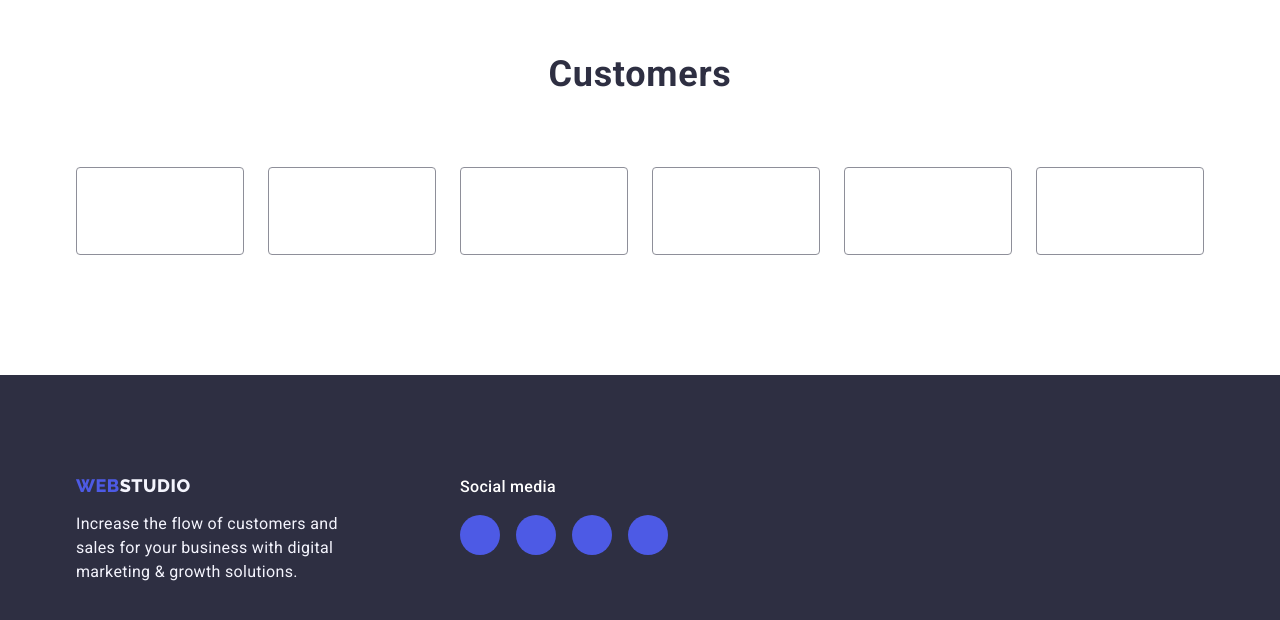
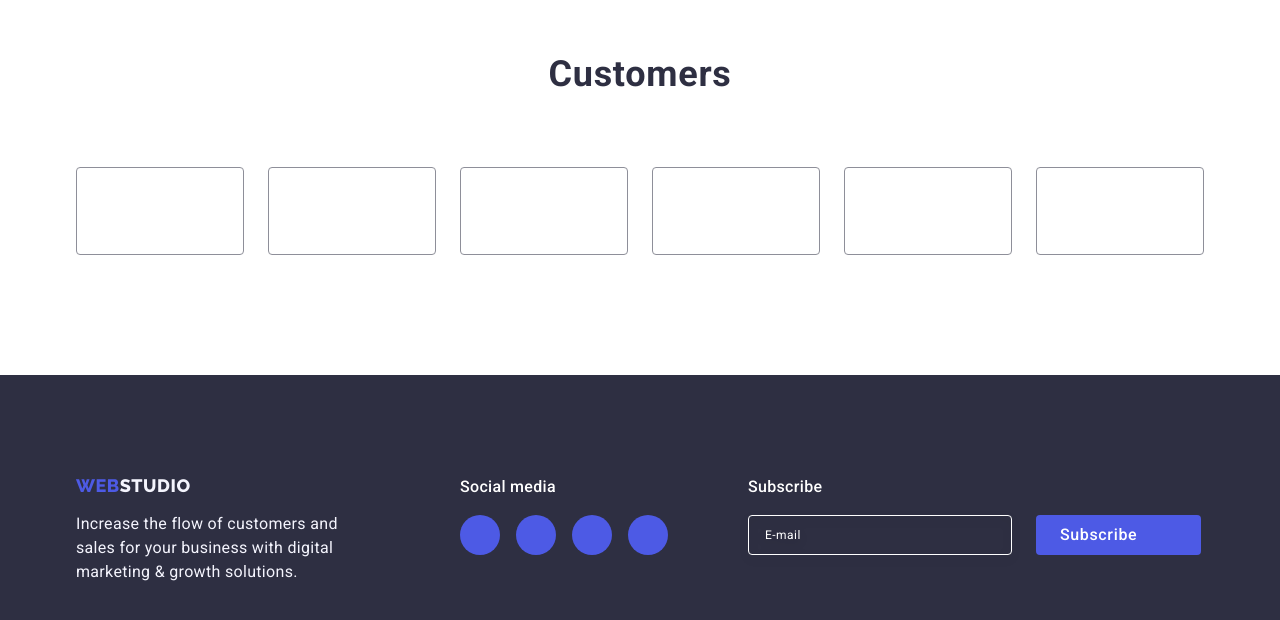
Before and after one commit to Serhii2009/hw-05, a plain HTML site: page index.html in a window 1280 px wide. Shown: the part 2538-3158 px from the top of the page. Drawn offline with nearby package versions, Linux system fonts and the light colour scheme.

Commit message:
new project

```diff
--- a/css/styles.css
+++ b/css/styles.css
@@ -741,6 +741,76 @@ footer > .link {
 .footer-icon-link:focus {
   background-color: #31d0aa;
 }
+
+.footer-subscribe-wrapper {
+  margin-left: 80px;
+}
+
+.footer-subscribe-text {
+  color: #fff;
+  font-size: 16px;
+  font-weight: 500;
+  line-height: 1.5;
+  letter-spacing: 0.32px;
+  margin-bottom: 16px;
+}
+
+.footer-subscribe-form {
+  display: flex;
+  gap: 24px;
+}
+
+.subscribe-input {
+  font-weight: 400;
+  font-size: 12px;
+  line-height: 1.5;
+  letter-spacing: 0.04em;
+  color: #ffffff;
+  background-color: transparent;
+  min-width: 264px;
+  min-height: 40px;
+  flex-shrink: 0;
+  padding-left: 16px;
+  border-radius: 4px;
+  border: 1px solid #ffffff;
+  filter: drop-shadow(0px 4px 4px rgba(0, 0, 0, 0.15));
+  outline: none;
+}
+
+.subscribe-input::placeholder {
+  color: #ffffff;
+}
+
+.subscribe-button {
+  font-family: 'Roboto', sans-serif;
+  font-weight: 500;
+  font-size: 16px;
+  line-height: 1.5;
+  letter-spacing: 0.04em;
+  color: #ffffff;
+  background-color: #4d5ae5;
+  display: flex;
+  align-items: center;
+  justify-content: center;
+  text-align: center;
+  height: 40px;
+  min-width: 165px;
+  padding: 8px 24px;
+  border: none;
+  border-radius: 4px;
+  cursor: pointer;
+  transition: background-color 250ms cubic-bezier(0.4, 0, 0.2, 1);
+}
+
+.subscribe-button:hover,
+.subscribe-button:focus {
+  background-color: #404bbf;
+}
+
+.subscribe-icon {
+  fill: #ffffff;
+  margin-left: 16px;
+}
 /* Modal window*/
 
 .backdrop {
--- a/index.html
+++ b/index.html
@@ -578,6 +578,34 @@
             </li>
           </ul>
         </div>
+        <div class="footer-subscribe-wrapper">
+          <p class="footer-subscribe-text">Subscribe</p>
+          <form class="footer-subscribe-form">
+            <label class="footer-subscribe-label">
+              <input
+                class="subscribe-input"
+                type="email"
+                name="email-field"
+                placeholder="E-mail"
+              />
+            </label>
+            <button
+              type="submit"
+              name="email-subscribe-button"
+              class="subscribe-button"
+            >
+              Subscribe
+              <svg
+                class="subscribe-icon"
+                aria-label="icon-send"
+                width="24"
+                height="24"
+              >
+                <use href="./images/icons.svg#icon-send"></use>
+              </svg>
+            </button>
+          </form>
+        </div>
       </div>
     </footer>
 
```
Also changed, not shown: portfolio.html (+28 -0 lines).
